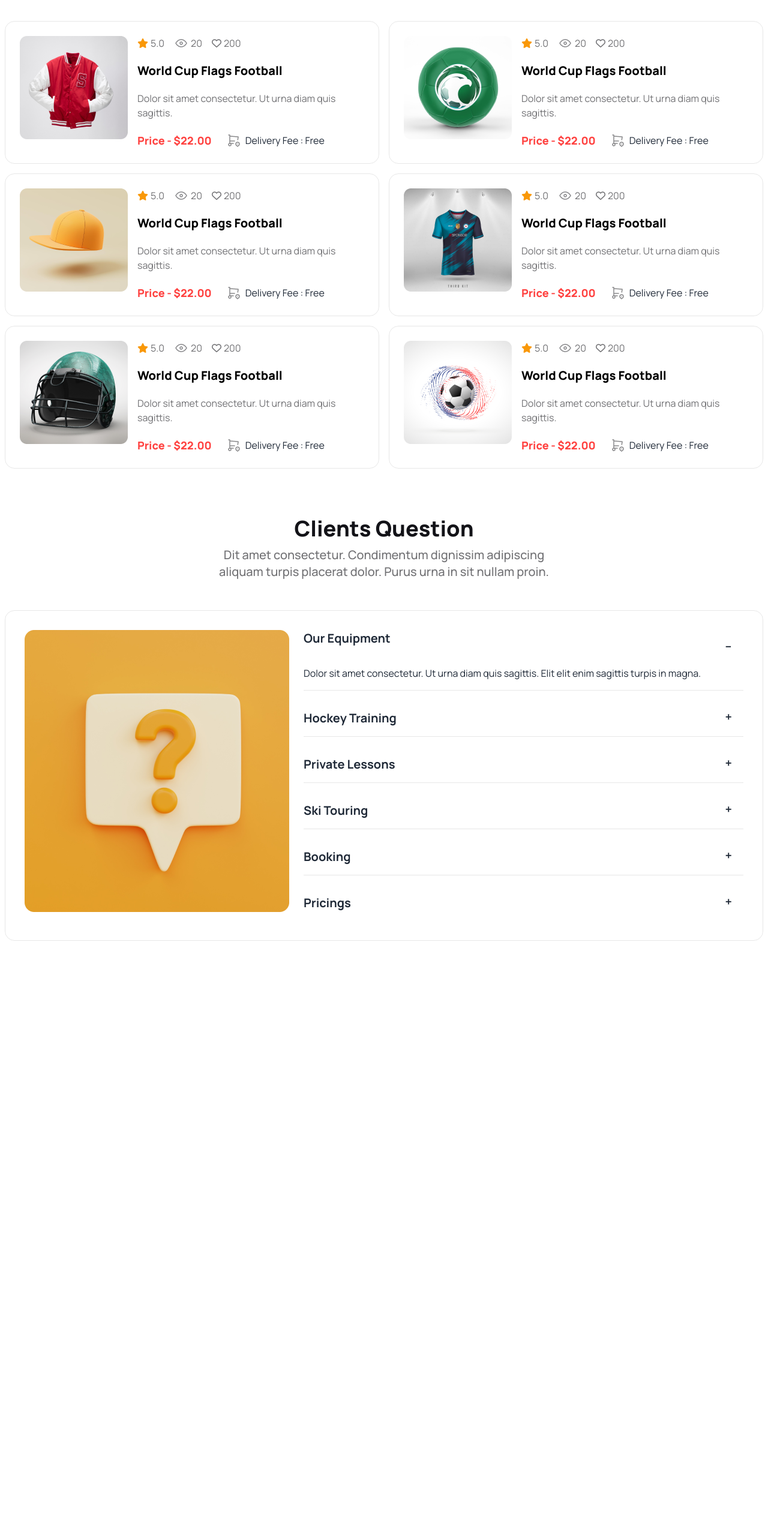
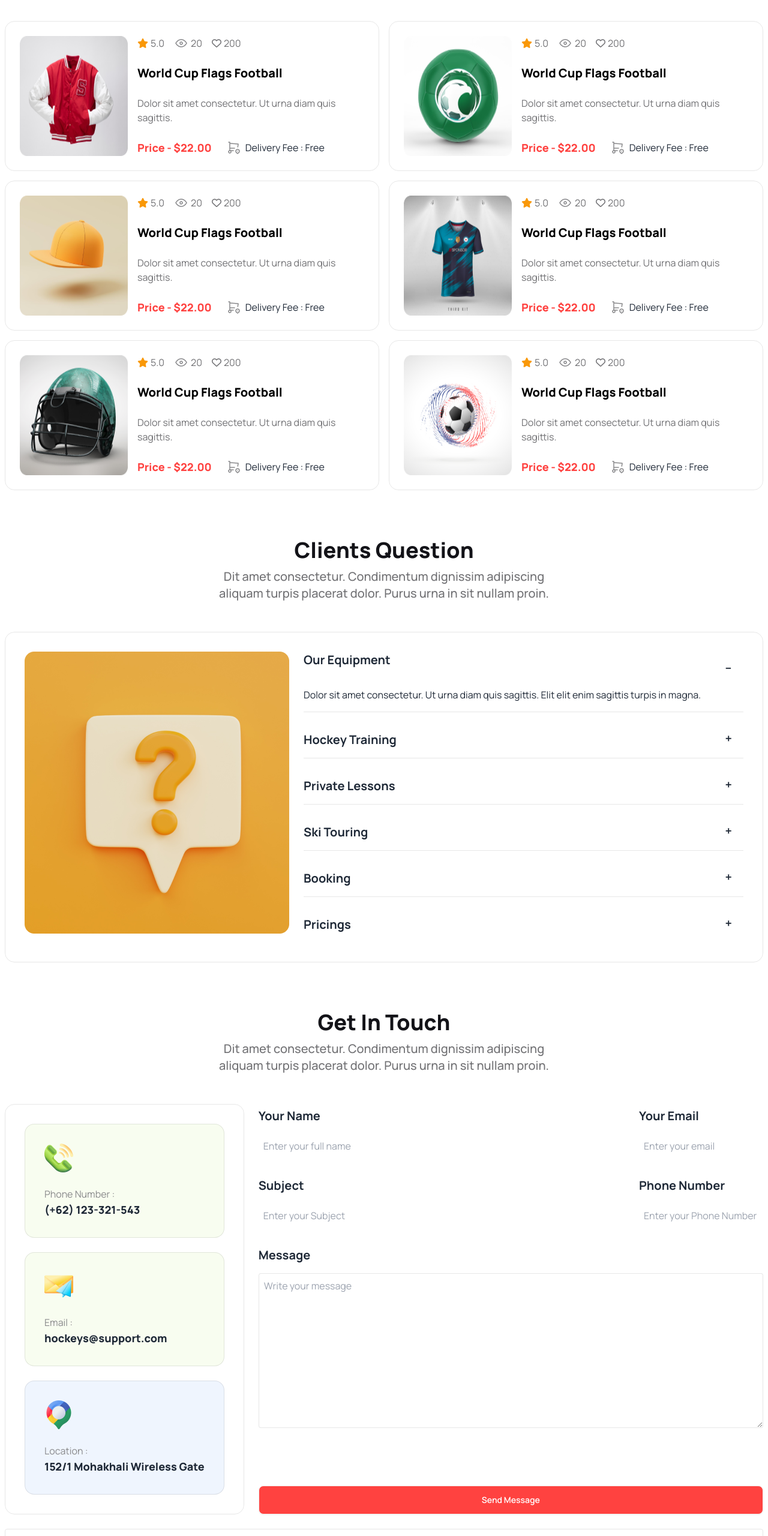
Before and after one commit to tanvirsiraj/Hokeys, a plain HTML site: page index.html in a window 1280 px wide. Shown: the part 2377-4937 px from the top of the page at 60% size. Before the commit the page ends 4025 px from the top, so only its background shows below. Drawn offline with nearby package versions, Linux system fonts and the light colour scheme.

Commit message:
get in touch section added

```diff
--- a/index.html
+++ b/index.html
@@ -297,8 +297,12 @@
         </p>
         <div class="grid grid-cols-1 lg:grid-cols-2 gap-4">
           <div class="flex flex-col lg:flex-row gap-4 product-border p-6">
-            <img src="./Images/5.png" class="flex-shrink-0 h-[172px]" alt="" />
-            <div class="flex-1 space-y-2 lg:space-y-5">
+            <img
+              src="./Images/5.png"
+              class="flex-shrink-0 lg:w-auto lg:h-auto"
+              alt=""
+            />
+            <div class="flex-1 space-y-2 lg:space-y-6">
               <div class="flex gap-4 text-[#13131899]">
                 <span class="flex gap-1 items-center"
                   ><i class="fa-solid fa-star text-[#f99808]"></i>5.0</span
@@ -337,8 +341,12 @@
             </div>
           </div>
           <div class="flex flex-col lg:flex-row gap-4 product-border p-6">
-            <img src="./Images/6.png" class="flex-shrink-0 h-[172px]" alt="" />
-            <div class="flex-1 space-y-2 lg:space-y-5">
+            <img
+              src="./Images/6.png"
+              class="flex-shrink-0 lg:w-auto lg:h-auto"
+              alt=""
+            />
+            <div class="flex-1 space-y-2 lg:space-y-6">
               <div class="flex gap-4 text-[#13131899]">
                 <span class="flex gap-1 items-center"
                   ><i class="fa-solid fa-star text-[#f99808]"></i>5.0</span
@@ -377,8 +385,12 @@
             </div>
           </div>
           <div class="flex flex-col lg:flex-row gap-4 product-border p-6">
-            <img src="./Images/7.png" class="flex-shrink-0 h-[172px]" alt="" />
-            <div class="flex-1 space-y-2 lg:space-y-5">
+            <img
+              src="./Images/7.png"
+              class="flex-shrink-0 lg:w-auto lg:h-auto"
+              alt=""
+            />
+            <div class="flex-1 space-y-2 lg:space-y-6">
               <div class="flex gap-4 text-[#13131899]">
                 <span class="flex gap-1 items-center"
                   ><i class="fa-solid fa-star text-[#f99808]"></i>5.0</span
@@ -417,8 +429,12 @@
             </div>
           </div>
           <div class="flex flex-col lg:flex-row gap-4 product-border p-6">
-            <img src="./Images/8.png" class="flex-shrink-0 h-[172px]" alt="" />
-            <div class="flex-1 space-y-2 lg:space-y-5">
+            <img
+              src="./Images/8.png"
+              class="flex-shrink-0 lg:w-auto lg:h-auto"
+              alt=""
+            />
+            <div class="flex-1 space-y-2 lg:space-y-6">
               <div class="flex gap-4 text-[#13131899]">
                 <span class="flex gap-1 items-center"
                   ><i class="fa-solid fa-star text-[#f99808]"></i>5.0</span
@@ -457,8 +473,12 @@
             </div>
           </div>
           <div class="flex flex-col lg:flex-row gap-4 product-border p-6">
-            <img src="./Images/9.png" class="flex-shrink-0 h-[172px]" alt="" />
-            <div class="flex-1 space-y-2 lg:space-y-5">
+            <img
+              src="./Images/9.png"
+              class="flex-shrink-0 lg:w-auto lg:h-auto"
+              alt=""
+            />
+            <div class="flex-1 space-y-2 lg:space-y-6">
               <div class="flex gap-4 text-[#13131899]">
                 <span class="flex gap-1 items-center"
                   ><i class="fa-solid fa-star text-[#f99808]"></i>5.0</span
@@ -497,8 +517,12 @@
             </div>
           </div>
           <div class="flex flex-col lg:flex-row gap-4 product-border p-6">
-            <img src="./Images/10.png" class="flex-shrink-0 h-[172px]" alt="" />
-            <div class="flex-1 space-y-2 lg:space-y-5">
+            <img
+              src="./Images/10.png"
+              class="flex-shrink-0 lg:w-auto lg:h-auto"
+              alt=""
+            />
+            <div class="flex-1 space-y-2 lg:space-y-6">
               <div class="flex gap-4 text-[#13131899]">
                 <span class="flex gap-1 items-center"
                   ><i class="fa-solid fa-star text-[#f99808]"></i>5.0</span
@@ -548,7 +572,11 @@
         <div
           class="flex flex-col lg:flex-row items-start justify-between gap-6 product-border p-2 lg:p-8"
         >
-          <img src="./Images/11.png" class="lex-shrink-0" alt="" />
+          <img
+            src="./Images/11.png"
+            class="lex-shrink-0 w-full h-full lg:w-auto lg:h-auto"
+            alt=""
+          />
 
           <div class="flex-1 space-y-4">
             <div
@@ -632,6 +660,113 @@
           </div>
         </div>
       </section>
+      <!-- get in touch section  -->
+      <section>
+        <h1 class="section-title text-xl lg:text-4xl">Get In Touch</h1>
+        <p class="section-description text-xs lg:text-xl">
+          Dit amet consectetur. Condimentum dignissim adipiscing aliquam turpis
+          placerat dolor. Purus urna in sit nullam proin.
+        </p>
+        <div class="flex flex-col lg:flex-row lg:items-start gap-6">
+          <div
+            class="flex-shrink-0 w-full h-full lg:w-auto lg:h-auto flex flex-col gap-6 product-border p-4 lg:p-8"
+          >
+            <div class="product-border p-4 lg:p-8 bg-[#BCED6D1A]">
+              <img src="./Images/Group1.png" alt="" />
+              <p class="text-[#89898B] mt-6">Phone Number :</p>
+              <h3 class="text-lg font-extrabold">(+62) 123-321-543</h3>
+            </div>
+            <div class="product-border p-4 lg:p-8 bg-[#BCED6D1A]">
+              <img src="./Images/Group2.png" alt="" />
+              <p class="text-[#89898B] mt-6">Email :</p>
+              <h3 class="text-lg font-extrabold">hockeys@support.com</h3>
+            </div>
+            <div class="product-border p-4 lg:p-8 bg-[#629CF31A]">
+              <img src="./Images/Group3.png" alt="" />
+              <p class="text-[#89898B] mt-6">Location :</p>
+              <h3 class="text-lg font-extrabold">
+                152/1 Mohakhali Wireless Gate
+              </h3>
+            </div>
+          </div>
+          <div class="flex-1 mt-auto">
+            <form action="">
+              <div class="flex flex-col lg:flex-row gap-4 justify-between mb-8">
+                <div class="flex flex-col">
+                  <label for="" class="text-xl font-bold">Your Name</label>
+                  <input
+                    type="text"
+                    class="p-2 mt-4"
+                    name=""
+                    id=""
+                    placeholder="Enter your full name"
+                  />
+                </div>
+                <div class="flex flex-col">
+                  <label for="" class="text-xl font-bold">Your Email</label>
+                  <input
+                    type="email"
+                    class="p-2 mt-4"
+                    name=""
+                    id=""
+                    placeholder="Enter your email"
+                  />
+                </div>
+              </div>
+              <div class="flex flex-col lg:flex-row gap-4 justify-between my-8">
+                <div class="flex flex-col">
+                  <label for="" class="text-xl font-bold">Subject</label>
+                  <input
+                    type="text"
+                    class="p-2 mt-4"
+                    name=""
+                    id=""
+                    placeholder="Enter your Subject"
+                  />
+                </div>
+                <div class="flex flex-col">
+                  <label for="" class="text-xl font-bold">Phone Number</label>
+                  <input
+                    type="text"
+                    class="p-2 mt-4"
+                    name=""
+                    id=""
+                    placeholder="Enter your Phone Number"
+                  />
+                </div>
+              </div>
+              <div class="flex flex-col">
+                <label for="" class="text-xl font-bold">Message</label>
+                <textarea
+                  name=""
+                  id=""
+                  cols="30"
+                  rows="10"
+                  class="p-2 mt-4 product-border rounded"
+                  placeholder="Write your message"
+                ></textarea>
+              </div>
+              <button
+                type="submit"
+                class="btn inline-block bg-[#FF4240] text-white hover:bg-black w-full mt-4 lg:mt-24"
+              >
+                Send Message
+              </button>
+            </form>
+          </div>
+        </div>
+        <div
+          class="product-border flex flex-col items-center py-8 mt-6 rounded"
+        >
+          <h3 class="text-2xl font-semibold">Social Media</h3>
+          <div class="flex items-center gap-6 mt-3">
+            <a href="#"><i class="fa-brands fa-twitter"></i></a>
+            <a href="#"> <i class="fa-brands fa-facebook-f"></i></a>
+            <a href="#"> <i class="fa-brands fa-instagram"></i></a>
+            <a href="#"><i class="fa-brands fa-github"></i></a>
+          </div>
+        </div>
+      </section>
     </main>
   </body>
 </html>
```
Also changed, not shown: Images/Group1.png (renamed from Images/Group 1171275317.png), Images/Group2.png (renamed from Images/Group 1171275318.png), Images/Group3.png (renamed from Images/Group 1171275321.png).
